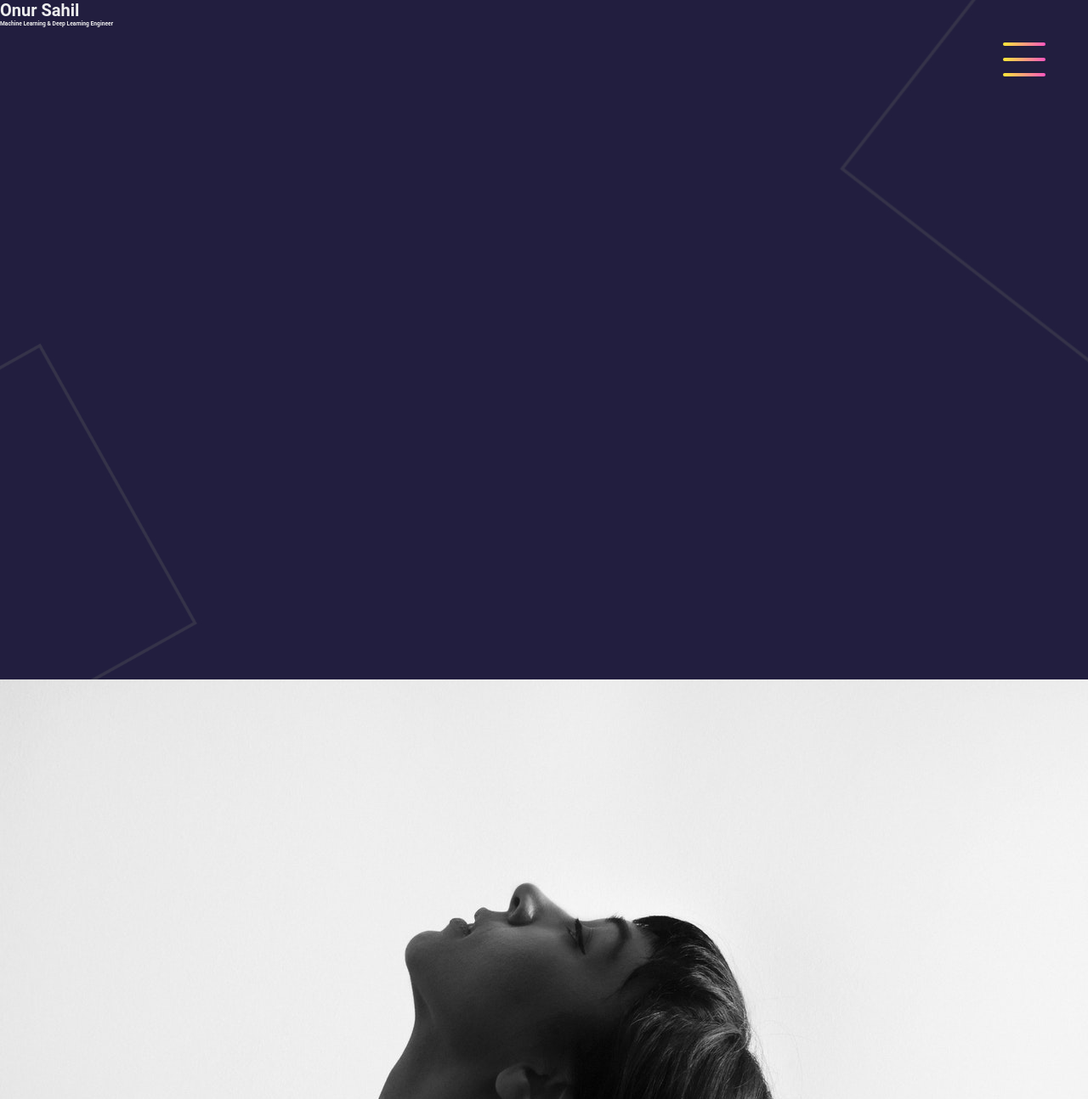
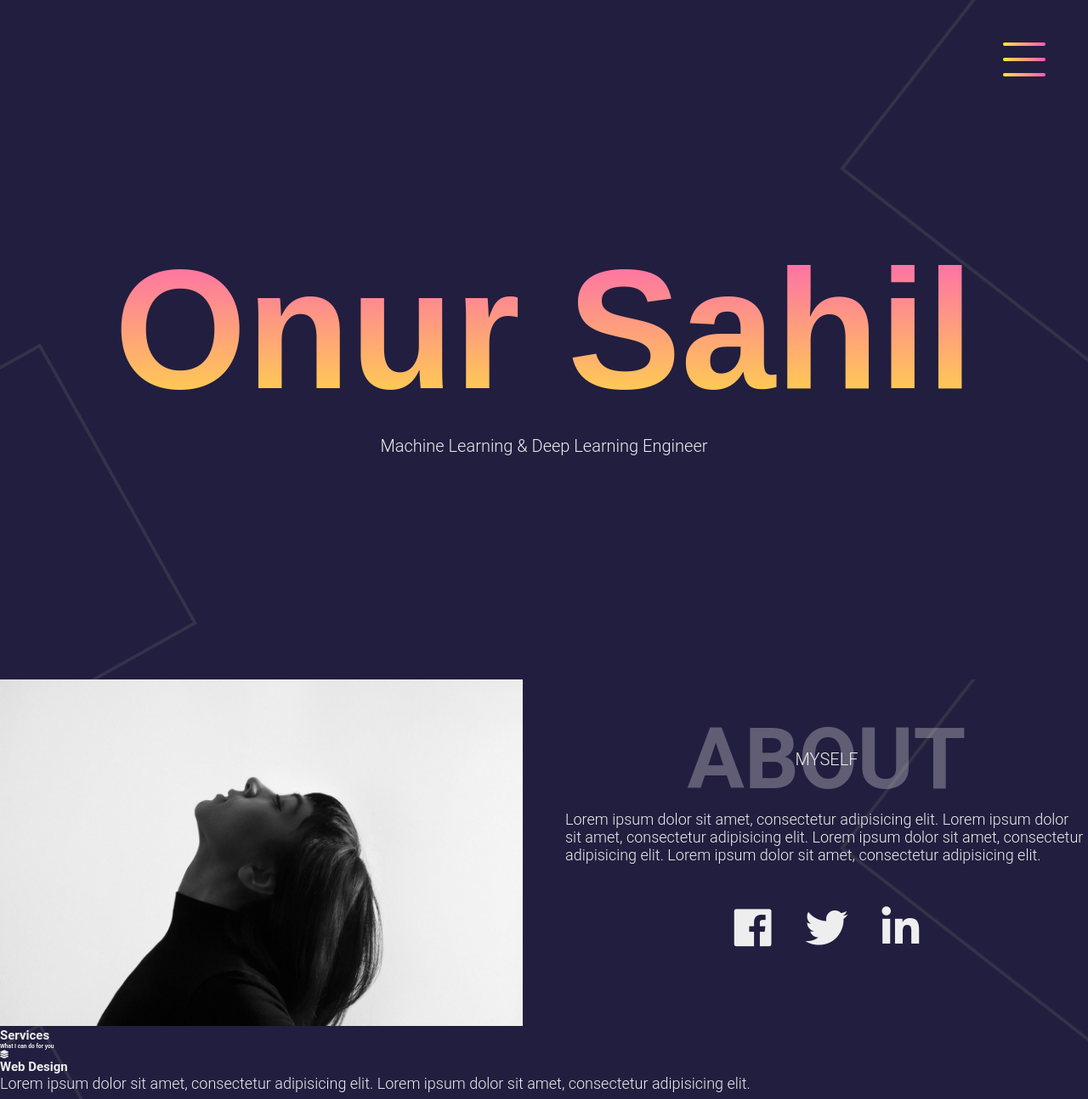
Before and after one commit to onursahil/Portfolio, a plain HTML site: page index.html in a window 1280 px wide. Shown: the top 1294 px of the page at 85% size. Drawn offline with nearby package versions, Linux system fonts and the light colour scheme.

Commit message:
modified css

```diff
--- a/index.html
+++ b/index.html
@@ -52,8 +52,11 @@
                     <h1>About</h1>
                     <h6>Myself</h6>
                 </div>
-                <p>SOME TEXT</p>
-            </div>
+                <p>Lorem ipsum dolor sit amet, consectetur adipisicing elit.
+                    Lorem ipsum dolor sit amet, consectetur adipisicing elit.
+                    Lorem ipsum dolor sit amet, consectetur adipisicing elit.
+                    Lorem ipsum dolor sit amet, consectetur adipisicing elit.
+                </p>
                 <div class="social-media">
                     <ul class="nav-list">
                         <li>
@@ -72,6 +75,7 @@
                             </a>
                         </li>
                     </ul>
+                </div>
             </div>
         </div>
     </section>
--- a/main.css
+++ b/main.css
@@ -49,6 +49,7 @@ header{
     height:  100vh;
     position: fixed;
     top: -100vh;
+    z-index: 50;
     background-color: #16162d;
     border-bottom-right-radius: 100%;
     border-bottom-left-radius: 100%;
@@ -134,9 +135,79 @@ li{
     transform: rotate(-450deg) translateX(-.8rem);
 }
 
+.landing-text{
+    position: absolute;
+    top: 50%;
+    left: 50%;
+    transform: translate(-50%, -50%);
+    width: 100%;
+    text-align: center;
+    z-index: 1;
+}
+
+.landing-text h1{
+    font-size: 20rem;
+    font-family: 'The Historia Demo', sans-serif;
+    background: linear-gradient(to top, #ffe838, #fd57bf);
+    -webkit-background-clip: text;
+    -webkit-text-fill-color: transparent;
+    padding: 1rem;
+    user-select: none;
+}
+
+.landing-text h6{
+    font-size: 2rem;
+    font-weight: 300;
+}
 /*End header*/
 
 /*Start about*/
+
+.about .container{
+    display: flex;
+    align-items: center;
+    justify-content: center;
+}
+
+.about-heading{
+    text-align: center;
+    text-transform: uppercase;
+    line-height: 0;
+    margin-bottom: 6rem;
+}
+
+.about-heading h1{
+    font-size: 10rem;
+    opacity: .3;
+}
+
+.about-heading h6{
+    font-size: 2rem;
+    font-weight: 300;
+}
+
+.profile-img{
+    flex: 1;
+    margin-right: 5rem;
+}
+
+.about-details{
+    flex: 1;
+}
+
+.social-media{
+    margin-top: 5rem;
+}
+
+.social-media i{
+    font-size: 5rem;
+    transition: color 650ms;
+}
+
+.fa-facebook-square:hover{
+
+}
+
 /*End about*/
 
 /*Start services*/
```
Lines whose indentation alone changed are shown as unchanged.
